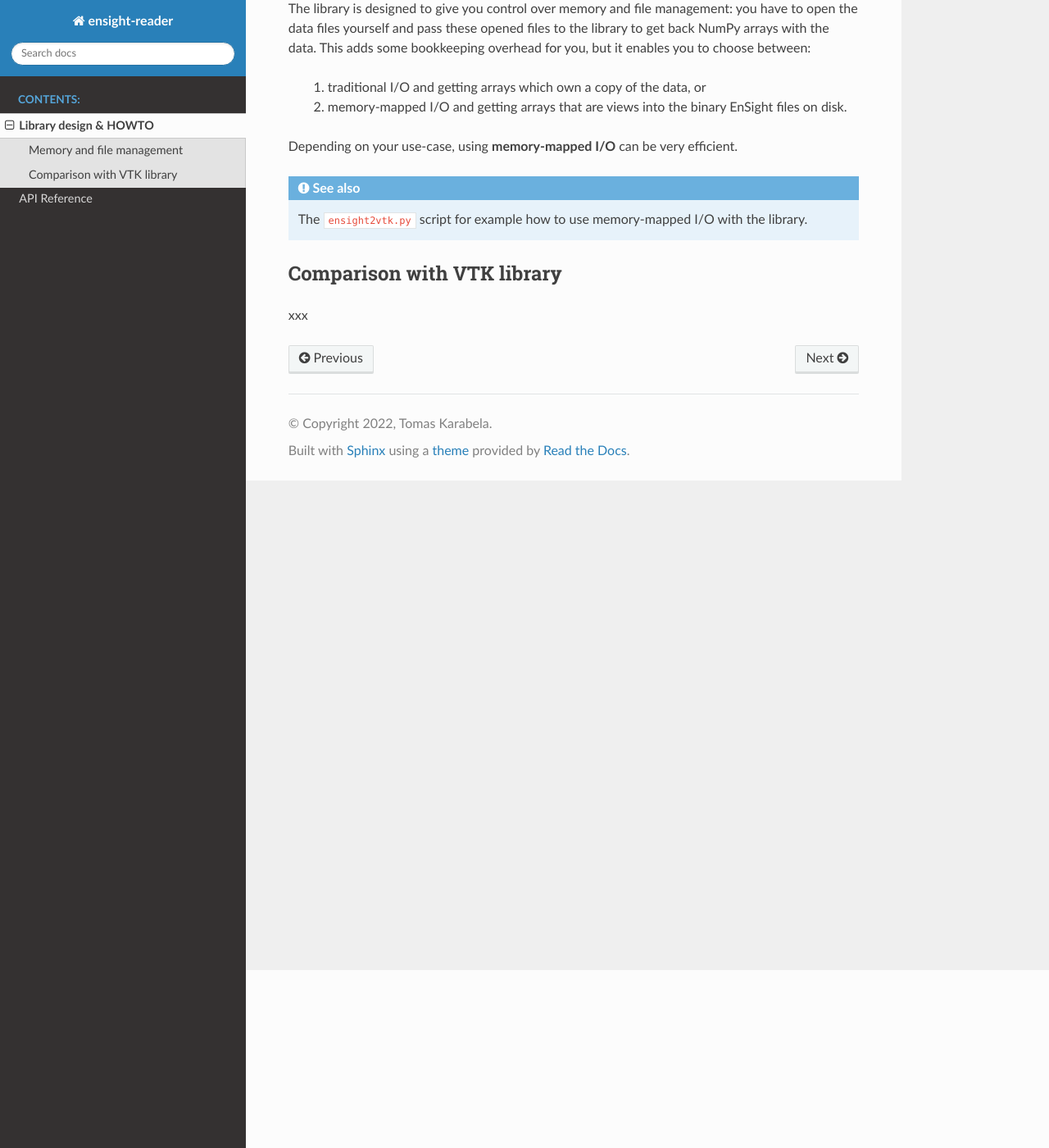
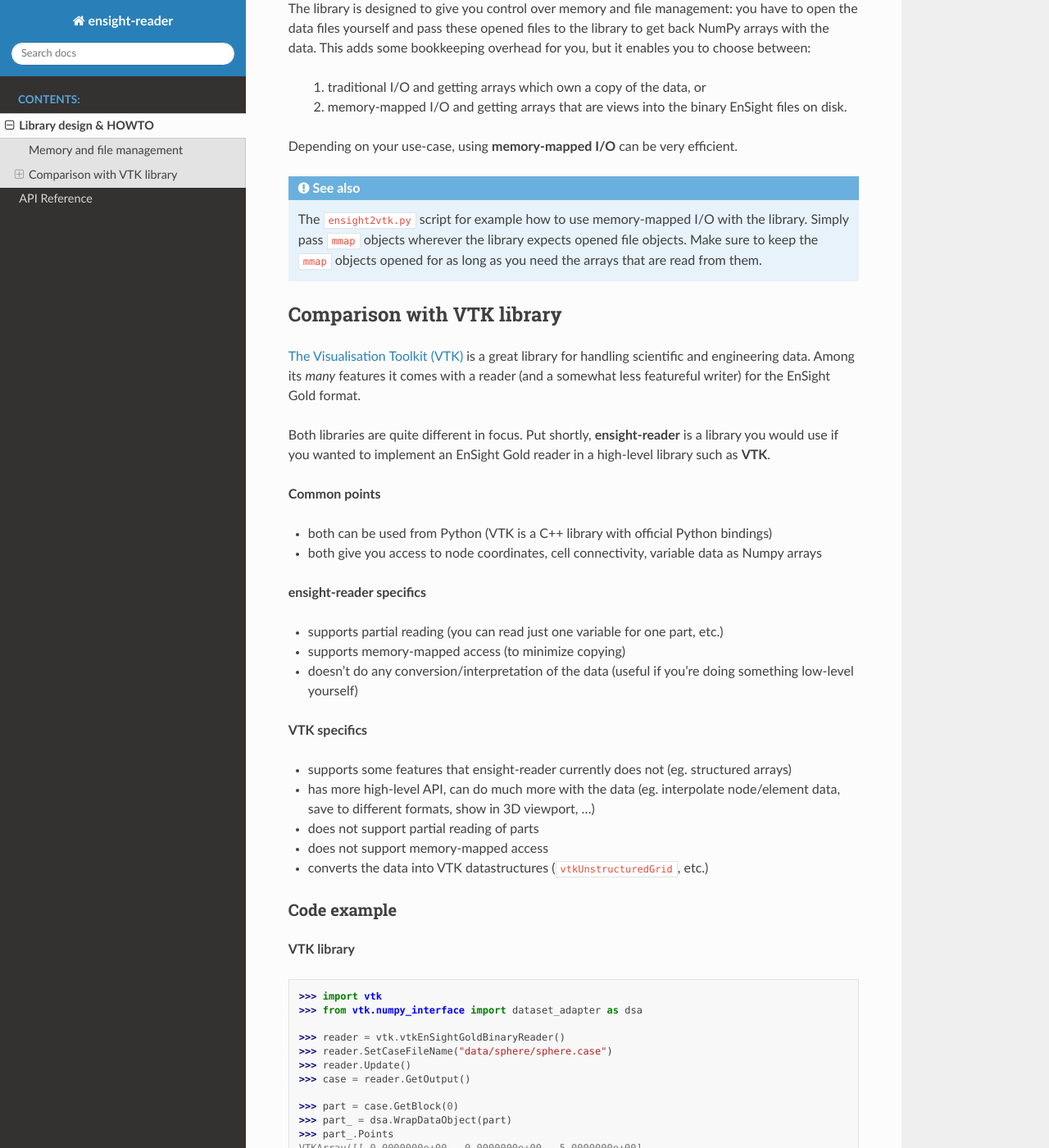
Before and after one commit to tkarabela/ensight-reader, a Sphinx documentation site: the page built from docs/source/design-howto.rst, in a window 1280 px wide and 1400 px high, scrolled down 217 px. Shown: the whole window at 82% size. Built offline with Sphinx 7.4.7 and the Read the Docs theme 2.0.0, drawn with Linux system fonts in a browser that asks for light colours; some of the changed text lies outside the part shown.

Commit message:
Docs - comparison with VTK

```diff
--- a/docs/source/design-howto.rst
+++ b/docs/source/design-howto.rst
@@ -18,9 +18,105 @@ efficient.
 
 .. seealso::
     The ``ensight2vtk.py`` script for example how to use memory-mapped I/O
-    with the library.
+    with the library. Simply pass ``mmap`` objects wherever the library
+    expects opened file objects. Make sure to keep the ``mmap`` objects
+    opened for as long as you need the arrays that are read from them.
 
 Comparison with VTK library
 ---------------------------
 
-xxx
+`The Visualisation Toolkit (VTK) <https://vtk.org/>`_ is a great library
+for handling scientific and engineering data. Among its *many* features
+it comes with a reader (and a somewhat less featureful writer) for the EnSight Gold format.
+
+Both libraries are quite different in focus. Put shortly, **ensight-reader** is a library
+you would use if you wanted to implement an EnSight Gold reader in a high-level library
+such as **VTK**.
+
+**Common points**
+
+- both can be used from Python (VTK is a C++ library with official Python bindings)
+- both give you access to node coordinates, cell connectivity, variable data as Numpy arrays
+
+**ensight-reader specifics**
+
+- supports partial reading (you can read just one variable for one part, etc.)
+- supports memory-mapped access (to minimize copying)
+- doesn't do any conversion/interpretation of the data (useful if you're doing something low-level yourself)
+
+**VTK specifics**
+
+- supports some features that ensight-reader currently does not (eg. structured arrays)
+- has more high-level API, can do much more with the data (eg. interpolate node/element data, save to different formats, show in 3D viewport, ...)
+- does not support partial reading of parts
+- does not support memory-mapped access
+- converts the data into VTK datastructures (``vtkUnstructuredGrid``, etc.)
+
+Code example
+~~~~~~~~~~~~
+
+**VTK library**
+
+::
+
+    >>> import vtk
+    >>> from vtk.numpy_interface import dataset_adapter as dsa
+
+    >>> reader = vtk.vtkEnSightGoldBinaryReader()
+    >>> reader.SetCaseFileName("data/sphere/sphere.case")
+    >>> reader.Update()
+    >>> case = reader.GetOutput()
+
+    >>> part = case.GetBlock(0)
+    >>> part_ = dsa.WrapDataObject(part)
+    >>> part_.Points
+    VTKArray([[ 0.0000000e+00,  0.0000000e+00,  5.0000000e+00],
+              [ 0.0000000e+00,  0.0000000e+00, -5.0000000e+00],
+              ...
+              [ 1.5340106e+00, -1.5340106e+00, -4.5048442e+00]], dtype=float32)
+
+    >>> part_.PointData["RTData"]
+    VTKArray([220.84135, 220.84135, 223.80856, 233.50835, 217.5993 ,
+              ...
+              213.36838, 210.3635 , 210.3635 , 213.36838, 232.34589],
+             dtype=float32)
+
+    >>> part_.Cells
+    VTKArray([ 3,  2,  8,  0,  3,  8, 14,  0,  3, 14, 20,  0,  3, 20, 26,  0,
+              ...
+               3, 47, 48,  6,  3, 47,  6,  5,  3, 48, 49,  7,  3, 48,  7,  6],
+             dtype=int64)
+
+**ensight-reader library**
+
+::
+
+    >>> import ensightreader
+
+    >>> case = ensightreader.read_case("data/sphere/sphere.case")
+    >>> geofile = case.get_geometry_model()
+    >>> part_ids = geofile.get_part_ids()
+    >>> part = geofile.get_part_by_id(part_ids[0])
+
+    >>> with open(geofile.file_path, "rb") as fp_geo:
+    ...     nodes = part.read_nodes(fp_geo)
+    >>> nodes
+    array([[ 0.0000000e+00,  0.0000000e+00,  5.0000000e+00],
+           ...
+           [ 1.5340106e+00, -1.5340106e+00, -4.5048442e+00]], dtype=float32)
+
+    >>> with open(geofile.file_path, "rb") as fp_geo:
+    ...     block = part.element_blocks[0]
+    ...     connectivity = block.read_connectivity(fp_geo)
+    >>> connectivity
+    array([[ 3,  9,  1],
+           ...
+           [49,  8,  7]])
+
+    >>> variable = case.get_variable("RTData")
+    >>> with open(variable.file_path, "rb") as fp_var:
+    ...     variable_data = variable.read_node_data(fp_var, part.part_id)
+    >>> variable_data
+    array([220.84135, 220.84135, 223.80856, 233.50835, 217.5993 , 217.5993 ,
+           ...
+           213.36838, 232.34589], dtype=float32)
```
